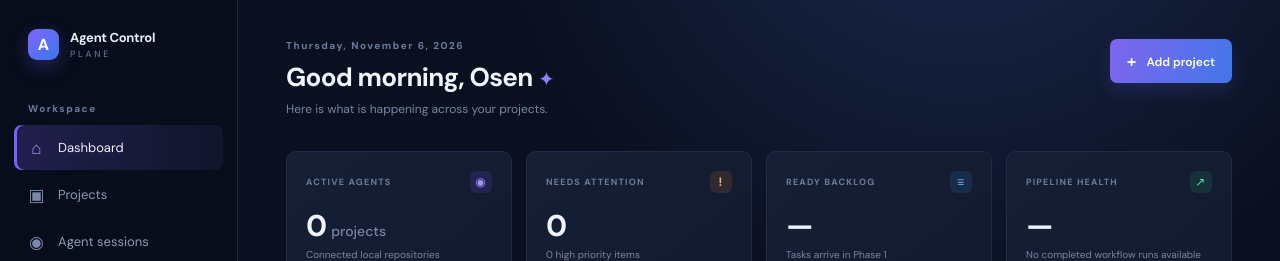
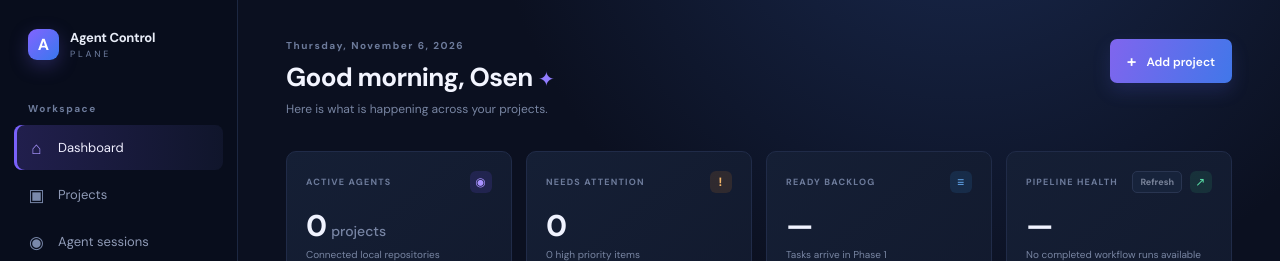
Before and after one commit to OsenLiu/AgentControlPlane, a React (Vite) app: page / in a window 1280 px wide. Shown: the top 261 px of the page. Built offline with nearby package versions, Linux system fonts and the light colour scheme.

Commit message:
feat: add refresh button for pipeline health with loading state management

```diff
--- a/src/App.css
+++ b/src/App.css
@@ -41,6 +41,11 @@ h1 { color: #f3f5ff; font-size: 26px; letter-spacing: -.7px; }
 .summary-grid { display: grid; grid-template-columns: repeat(4, 1fr); gap: 14px; }
 .summary-card, .table-card, .inbox-card, .activity-card { border: 1px solid #202b48; background: linear-gradient(140deg, #151f35, #121a2e); border-radius: 10px; }
 .summary-card { min-height: 150px; padding: 19px 19px 15px; }
+.pipeline-health-actions { display: flex; align-items: center; gap: 8px; }
+.pipeline-health-refresh { padding: 4px 7px; border: 1px solid #354363; border-radius: 5px; color: #aeb9d0; background: #1a2740; font-size: 9px; }
+.pipeline-health-refresh:hover:not(:disabled) { color: #f0f3ff; border-color: #6879a1; }
+.pipeline-health-refresh:focus-visible { outline: 2px solid #8e9df7; outline-offset: 2px; }
+.pipeline-health-refresh:disabled { cursor: default; opacity: .65; }
 .card-heading { display: flex; justify-content: space-between; align-items: center; font-size: 9px; letter-spacing: 1.2px; }
 .card-icon { width: 22px; height: 22px; display: grid; place-items: center; border-radius: 6px; font-size: 12px; }
 .purple { color: #a891ff; background: #684ce52b; }.amber { color: #f3b568; background: #bd722b2b; }.blue { color: #6cb5ff; background: #307ac52b; }.green { color: #58dda6; background: #2e9c6a2b; }
--- a/src/App.tsx
+++ b/src/App.tsx
@@ -1427,6 +1427,7 @@ function App() {
   const [projectPipelineStatuses, setProjectPipelineStatuses] = useState<Record<string, ProjectPipelineStatus>>({});
   const [pipelineHealthLoading, setPipelineHealthLoading] = useState(true);
   const [pipelineHealthErrors, setPipelineHealthErrors] = useState<string[]>([]);
+  const [pipelineRefreshKey, setPipelineRefreshKey] = useState(0);
 
   async function loadProjects() {
     setLoadingProjects(true);
@@ -1505,7 +1506,7 @@ function App() {
     return () => {
       disposed = true;
     };
-  }, [activeNav, loadingProjects, projects]);
+  }, [activeNav, loadingProjects, pipelineRefreshKey, projects]);
 
   useEffect(() => {
     void refreshAttentionItems();
@@ -1734,7 +1735,24 @@ function App() {
             <div className="backlog-line"><span style={{ width: "72%" }} /></div>
           </article>
           <article className="summary-card">
-            <div className="card-heading"><span>PIPELINE HEALTH</span><span className="card-icon green">↗</span></div>
+            <div className="card-heading">
+              <span>PIPELINE HEALTH</span>
+              <div className="pipeline-health-actions">
+                <button
+                  className="pipeline-health-refresh"
+                  type="button"
+                  aria-label="Refresh pipeline health"
+                  onClick={() => {
+                    setPipelineHealthLoading(true);
+                    setPipelineRefreshKey((current) => current + 1);
+                  }}
+                  disabled={pipelineHealthLoading || loadingProjects || projects.length === 0}
+                >
+                  {pipelineHealthLoading ? "Refreshing…" : "Refresh"}
+                </button>
+                <span className="card-icon green" aria-hidden="true">↗</span>
+              </div>
+            </div>
             <strong className="metric">{pipelineHealthLoading ? "…" : pipelineHealthPercent === null ? "—" : <>{pipelineHealthPercent}<small>%</small></>}</strong>
             <div className="metric-meta">
               {pipelineHealthLoading
```
Also changed, not shown: 1 other file (tests, documents, lock files or other folders).
